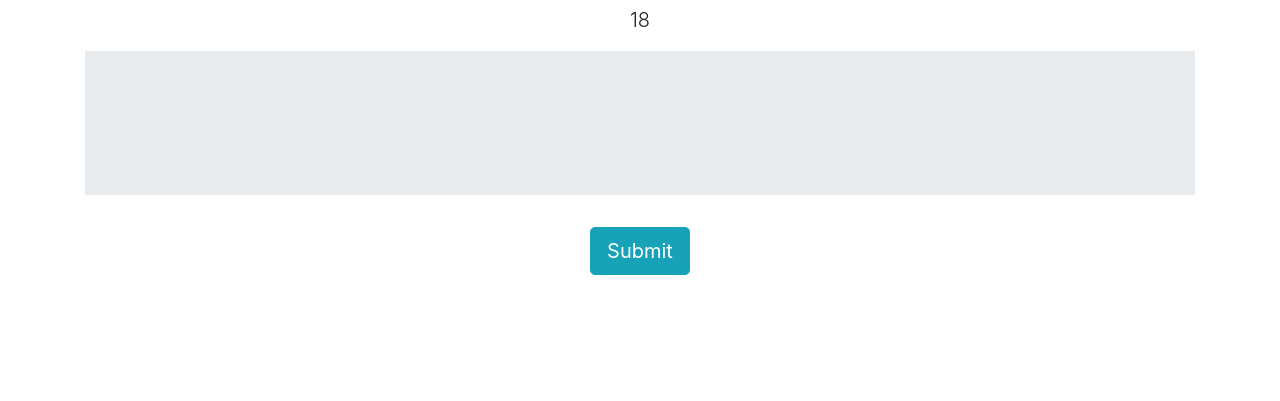
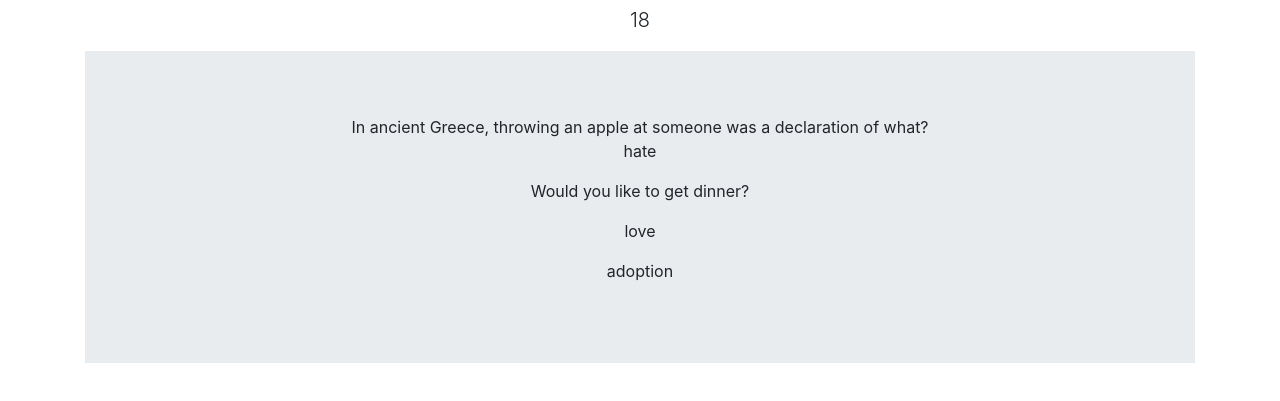
Before and after one commit to slayeroak/TriviaGame, a plain HTML site: page index.html in a window 1280 px wide. Both pictures are taken after a click on the button "Start". Shown: the part 51-452 px from the top of the page. Drawn offline with nearby package versions, Linux system fonts and the light colour scheme.

Commit message:
grabbing object data and appending to approprite element, only doing for index 0 at the moment

```diff
--- a/assets/javascript/app.js
+++ b/assets/javascript/app.js
@@ -1,6 +1,7 @@
 // Global Variables
 var timeLeft = 20;
 var timeInterval ;
+var questionIndex = 0;
 
 
 // Question Object Array
@@ -10,7 +11,7 @@ var questionsArray = [
         question: "In ancient Greece, throwing an apple at someone was a declaration of what?",
         ans: {
             a: "hate",
-            b: "Would you like to get lunch?",
+            b: "Would you like to get dinner?",
             c: "love",
             d: "adoption",
         },
@@ -163,11 +164,21 @@ $("#start").on("click", gameStart);
 
 function gameStart() {
     $("#start").hide();
-    $("#submit, #qestion-div #a, #b, #c, #d").show();
+    $("#remaining-time #submit").show();
     questionDisplay();
 };
 
 function questionDisplay() {
-    $("#remaining-time").show();
+    // show questions and answers
+    $("#qestion-div, #answer-div, #a, #b, #c, #d").show();
+    // start timer
     timerCountdown();
+    // access object and show question and answers
+    $("#question-div").html(questionsArray[questionIndex].question);
+    // console.log(questionsArray[questionIndex].question);
+    $("#answer1").html(questionsArray[questionIndex].ans.a);
+    $("#answer2").html(questionsArray[questionIndex].ans.b);
+    $("#answer3").html(questionsArray[questionIndex].ans.c);
+    $("#answer4").html(questionsArray[questionIndex].ans.d);
+
 }
--- a/index.html
+++ b/index.html
@@ -19,12 +19,12 @@
             <p id="remaining-time" class="lead">Remaining Time: <span id="timer"></span></p>
         </div>
         <div class="jumbotron jumbotron-fluid">
-            <div class="question-div"></div>
+            <div id="question-div"></div>
             <div class="answer-div"></div>
                 <p class="answers" id="a"><span id="answer1"></span></p>
-                <p class="answers" id="b"><span id="answer1"></span></p>
-                <p class="answers" id="c"><span id="answer1"></span></p>
-                <p class="answers" id="d"><span id="answer1"></span></p>
+                <p class="answers" id="b"><span id="answer2"></span></p>
+                <p class="answers" id="c"><span id="answer3"></span></p>
+                <p class="answers" id="d"><span id="answer4"></span></p>
             <div id="results">
                 <h2 id="correct">Correct</h2>
                 <h2 id="incorrect">Incorrect:</h2>
```
